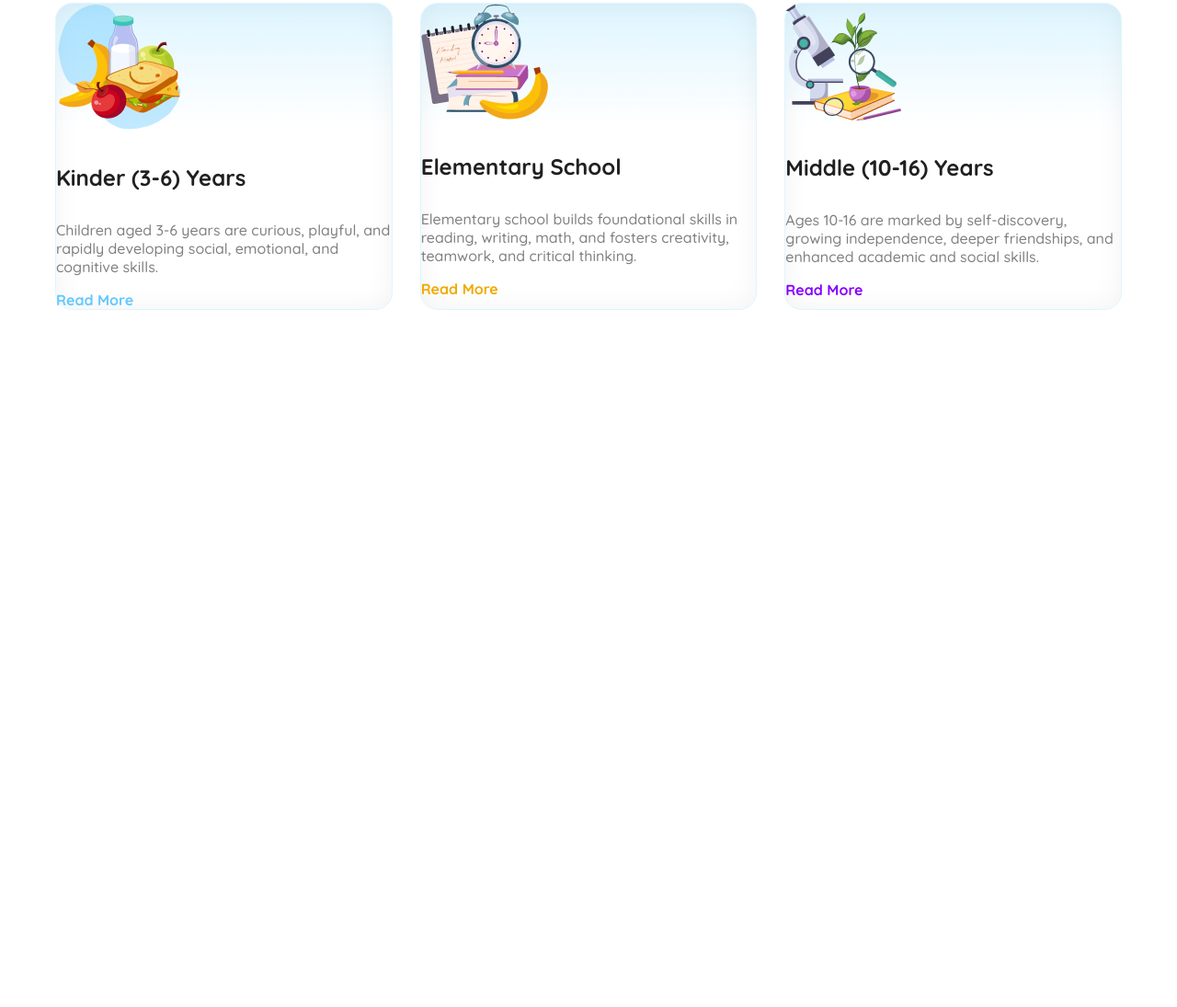
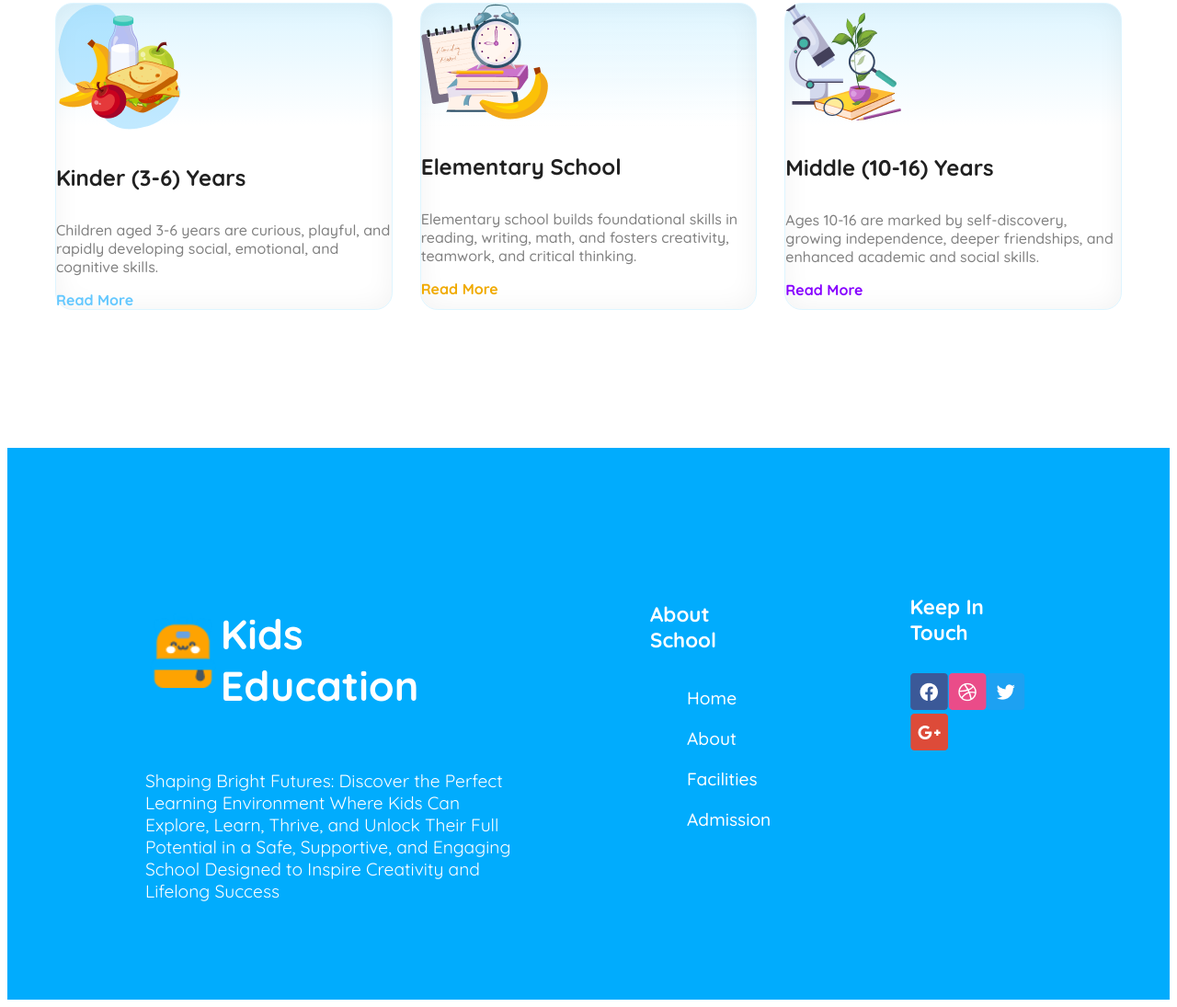
Before and after one commit to azad-ka/assignment-2, a plain HTML site: page index.html in a window 1280 px wide. Shown: the part 1614-2709 px from the top of the page at 92% size. Before the commit the page ends 1959 px from the top, so only its background shows below. Drawn offline with Linux system fonts and the light colour scheme.

Commit message:
added footer style

```diff
--- a/index.html
+++ b/index.html
@@ -74,7 +74,28 @@
     </main>
 
     <footer>
-
+        <section class="footer">
+            <div>
+                <div class="footer-note-1">
+                    <img class="footer-logo" src="assets/logo.png" alt="logo of kids school">
+                    <h3 class="footer-title">Kids Education</h3>
+                </div>
+                <p class="footer-description">Shaping Bright Futures: Discover the Perfect Learning Environment Where Kids Can Explore, Learn, Thrive, and Unlock Their Full Potential in a Safe, Supportive, and Engaging School Designed to Inspire Creativity and Lifelong Success</p>
+            </div>
+            <div>
+                <h5 class="footer-about">About School</h5>
+                <ul class="footer-link">
+                    <li class="link-name">Home</li>
+                    <li class="link-name">About</li>
+                    <li class="link-name">Facilities</li>
+                    <li class="link-name">Admission</li>
+                </ul>
+            </div>
+            <div>
+                <h4 class="footer-about">Keep In Touch</h4>
+                <img src="assets/fb.png" alt="logo of facebook"><img src="assets/dribble.png" alt="logo of dribble"><img src="assets/twitter.png" alt="logo of twitter"><img src="assets/google+.png" alt="logo of google+">
+            </div>
+        </section>
     </footer>
 </body>
 </html>
--- a/styles/style.css
+++ b/styles/style.css
@@ -177,3 +177,50 @@ button{
 }
 
 /* footer style */
+
+.footer{
+    display: grid;
+    grid-template-columns: repeat(3, 1fr);
+    max-width: 1160px;
+    margin: 0 auto;
+    gap: 150px;
+    background: rgb(1, 172, 253);
+    padding: 130px 150px;
+    margin-top: 150px;
+    justify-content: center;
+
+}
+.footer-note-1{
+    display: flex;
+}
+.footer-logo{
+    width: 82px;
+    height: 81px;
+    margin-top: 50px;
+}
+.footer-title{
+    color: rgb(255, 255, 255);
+    font-size: 2.8rem;
+    font-weight: 700;
+}
+.footer-description{
+    color: rgb(255, 255, 255);
+    font-size: 1.2rem;
+    font-weight: 400;
+    width: 399.02px;
+    height: 100px;
+}
+.footer-about{
+    color: rgb(255, 255, 255);
+    font-size: 1.4rem;
+    font-weight: 700;
+}
+.footer-link{
+    list-style: none;
+}
+.link-name{
+    margin-bottom: 20px;
+    color: rgb(255, 255, 255);
+    font-size: 1.2rem;
+    font-weight: 500;
+}
```
